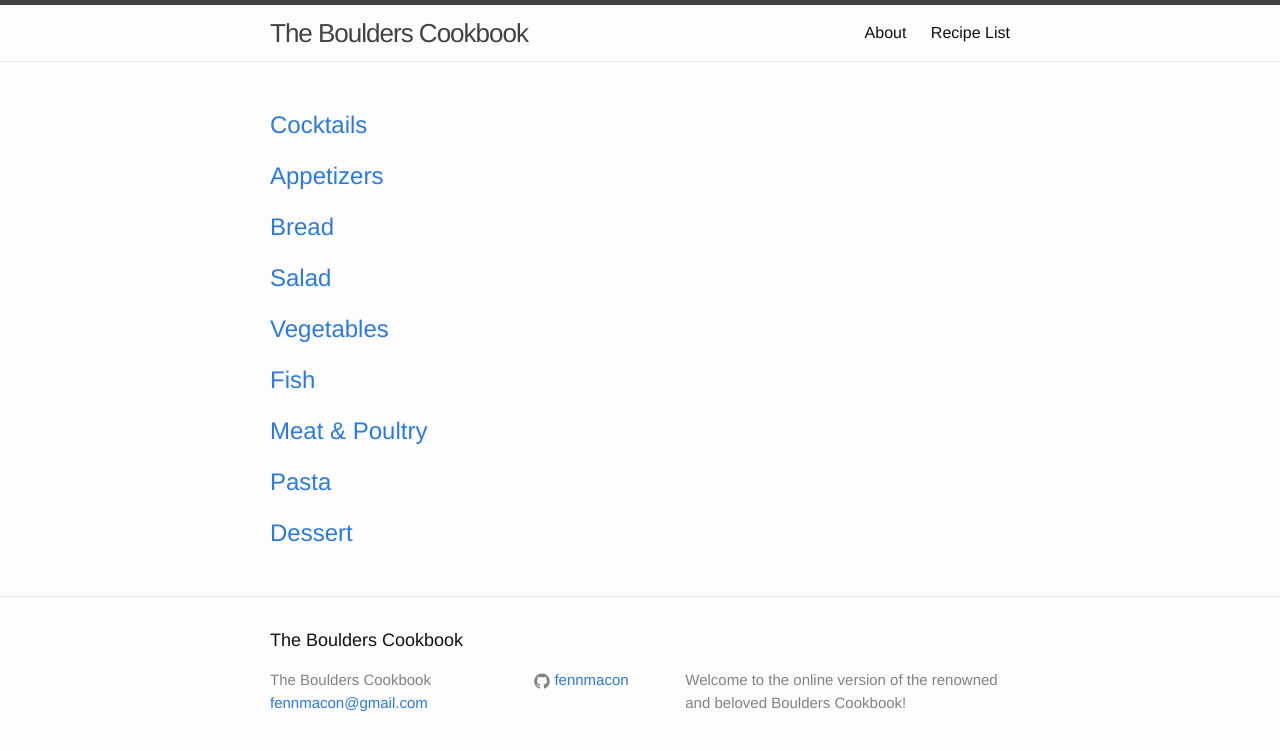
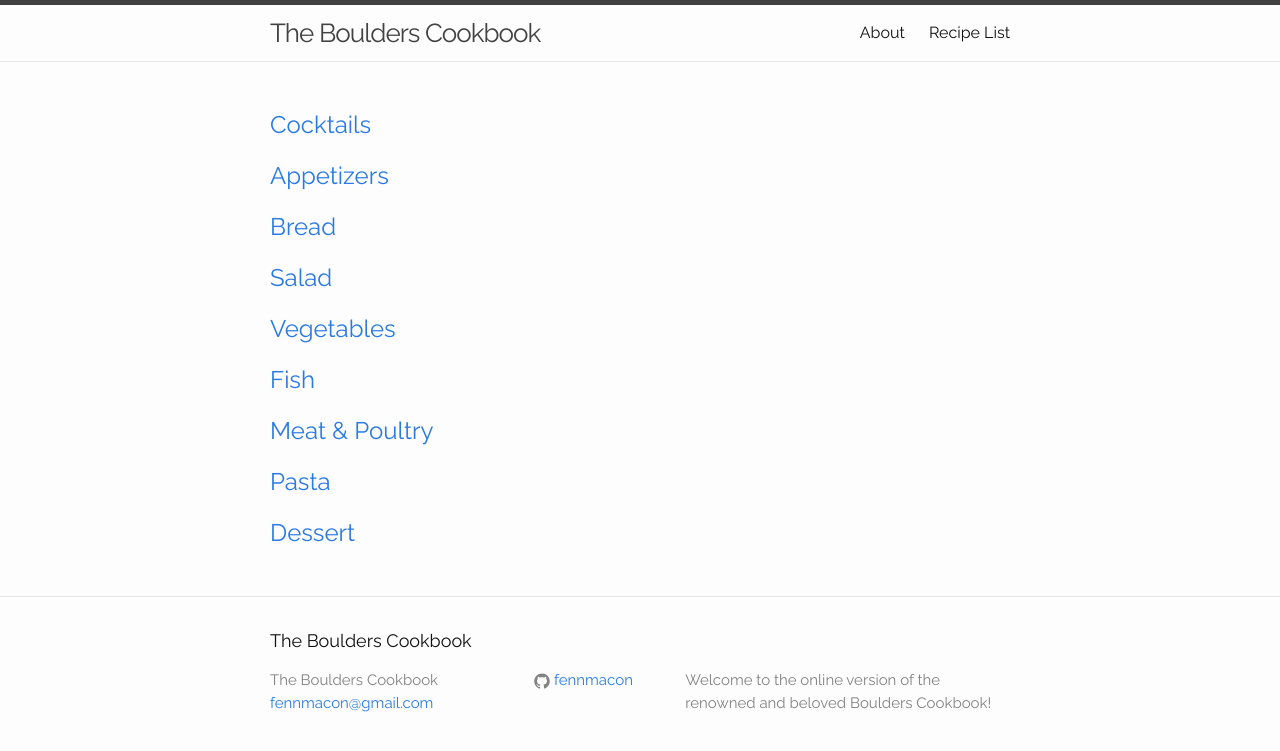
Before and after one commit to FennMacon/boulders-cookbook, a Jekyll site: the page built from index.html, in a window 1280 px wide. Shown: the top 751 px of the page. Built offline with Jekyll 4.4.1, drawn with Linux system fonts in a browser that asks for light colours.

Commit message:
adding font and changing base font to Raleway

```diff
--- a/_includes/head.html
+++ b/_includes/head.html
@@ -9,4 +9,5 @@
   <link rel="stylesheet" href="{{ "/css/main.css" | prepend: site.baseurl }}">
   <link rel="canonical" href="{{ page.url | replace:'index.html','' | prepend: site.baseurl | prepend: site.url }}">
   <link rel="alternate" type="application/rss+xml" title="{{ site.title }}" href="{{ "/feed.xml" | prepend: site.baseurl | prepend: site.url }}">
+  <link href='https://fonts.googleapis.com/css?family=Oswald:400,700|Raleway' rel='stylesheet' type='text/css'>
 </head>
--- a/css/main.scss
+++ b/css/main.scss
@@ -6,7 +6,8 @@
 
 
 // Our variables
-$base-font-family: "Helvetica Neue", Helvetica, Arial, sans-serif;
+$base-font-family: 'Raleway', sans-serif;
+$header-font: 'Oswald', sans-serif;
 $base-font-size:   16px;
 $base-font-weight: 400;
 $small-font-size:  $base-font-size * 0.875;
```
